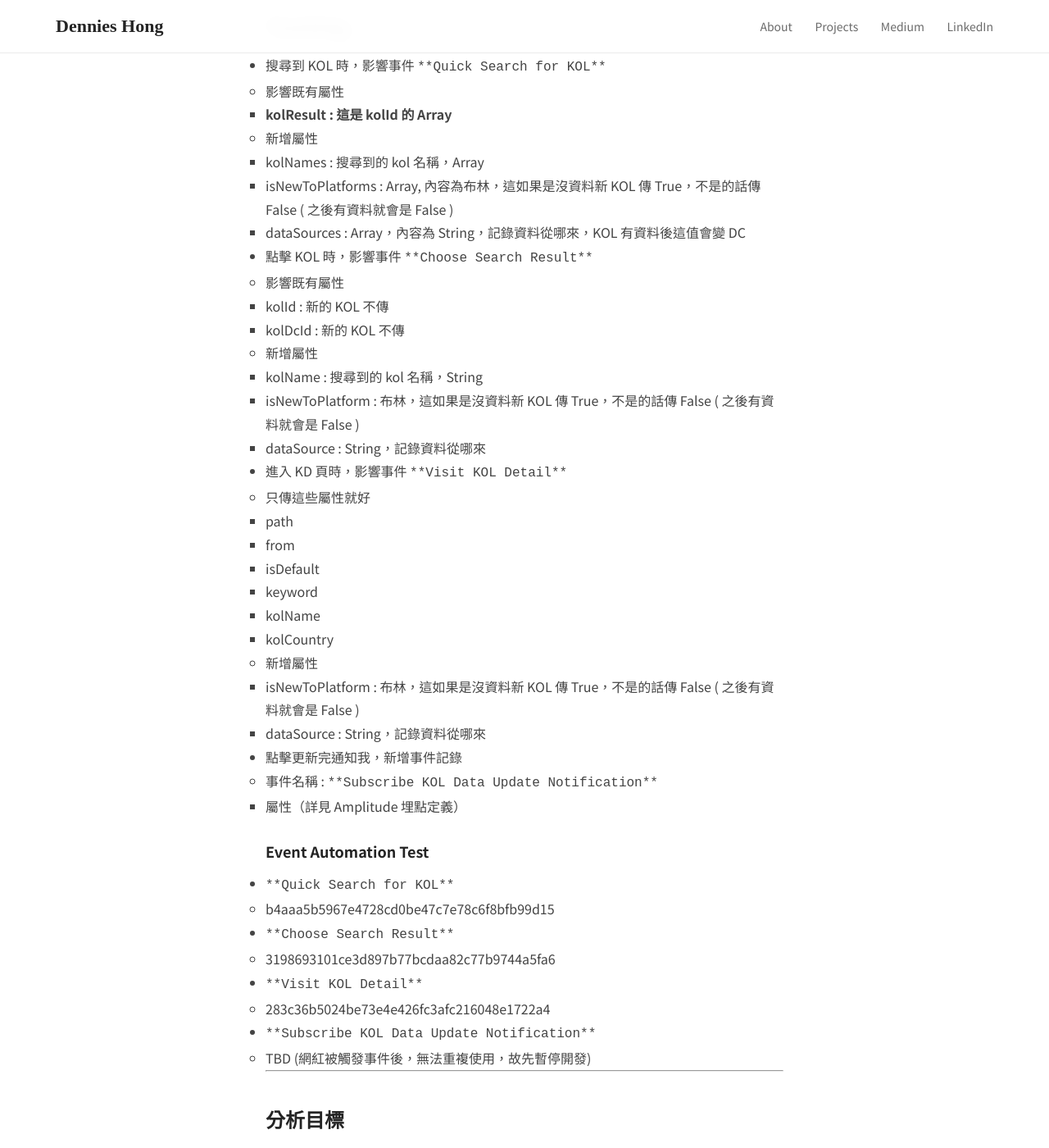
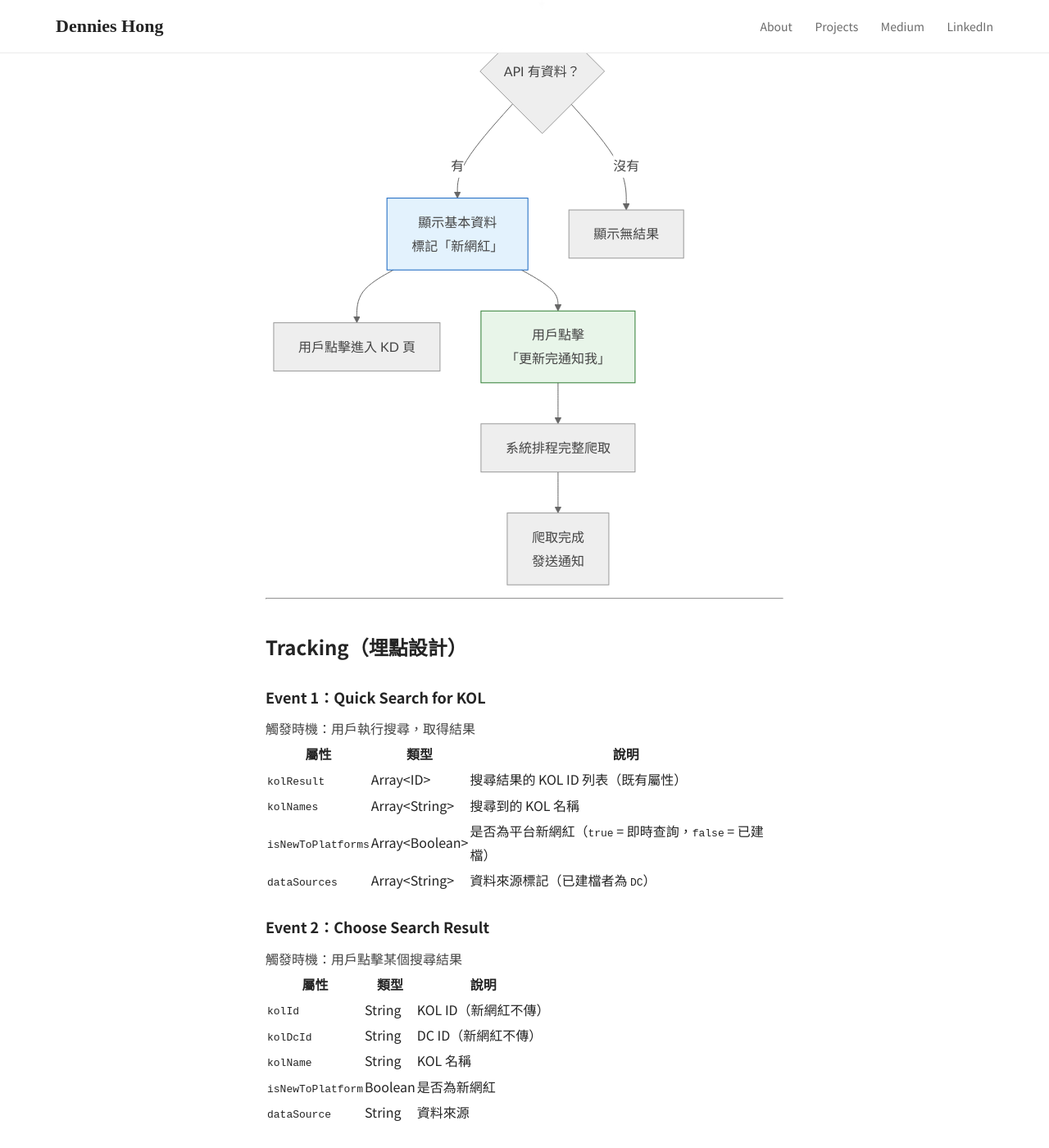
Before and after one commit to DforDennies/blog, a Jekyll site: the page built from specs/Feature-Spec-全球搜尋-脫敏版.md, in a window 1280 px wide and 1400 px high, scrolled down 1788 px. Shown: the whole window at 82% size. Built offline with Jekyll 4.4.1, drawn with Linux system fonts in a browser that asks for light colours; some of the changed text lies outside the part shown.

Commit message:
Rewrite Feature Spec: proper tables, Mermaid flow, remove internal refs and test hashes

```diff
--- a/specs/Feature-Spec-全球搜尋-脫敏版.md
+++ b/specs/Feature-Spec-全球搜尋-脫敏版.md
@@ -1,142 +1,130 @@
 ---
 layout: page
-title: "可以搜尋到全世界的網紅"
+title: "Feature Spec — 全球網紅搜尋"
 permalink: /specs/Feature-Spec-全球搜尋-脫敏版/
 ---
 
-# 可以搜尋到全世界的網紅
-
-> 產品：Platform K（KOL SaaS）
-> 類型：Feature Spec
-> 建立：2024-07-16
-> 最後編輯：2026-02-19
+> **產品**：KOL SaaS 平台
+> **類型**：Feature Specification
+> **日期**：2024-07
+> **狀態**：Shipped
 
 ---
 
-# Problem Alignment
+## Problem Alignment
 
-## Brief
+### Brief
 
-  世界各國造訪者會透過自己已知的網紅社群帳號，來測試這個平台
+世界各國的訪客會透過自己已知的網紅社群帳號來測試平台：
 
-  1. 是否至少可以找到
-  1. 且能分析該帳號
-  來判斷是否繼續用用看。如果連該活躍地區的網紅都找不到，也不會有其他試用。
+1. 能不能找到這個網紅？
+2. 能不能分析這個帳號？
 
-  這對於 country management 中 product team 想透過量化協助判斷是否進入單一市場，會是一個問題。
+如果連該地區的活躍網紅都搜不到，用戶不會繼續試用。這直接影響國際市場拓展的評估 — Product Team 需要量化判斷是否值得進入某個市場。
+
+### Goals
+
+讓使用者透過 Quick Search 找到**世界上任一網紅**，即使該網紅尚未存在於平台資料庫中。
+
+### 影響範圍確認
+
+| 維度 | 範圍 |
+|------|------|
+| 產品介面 | App、Landing Page、Admin、Chrome Extension |
+| 社群平台 | Instagram、YouTube、Facebook、TikTok、X |
+| 商業影響 | 不影響訂閱/購買流程 |
 
 ---
 
-## Goals & Success
+## Solution Alignment
 
-- 讓使用者可以透過 quick search 找到世界上任一網紅，就算他目前不在平台資料庫內
-Should we...
+### Acceptance Criteria
 
-- [ ] 是否有要新版介紹 tutorial
-- [ ] 確認影響範圍有哪些國家 workspace 或語言
-- [ ] 確認影響範圍有哪些平台，Landing、App、Chrome Extension、Admin
-- [ ] 確認影響範圍有哪些社群平台，IG, YT, FB, TikTok, X
-- [ ] 確認是否影響到線上訂閱或線下購買
-- [ ] 是否有寫埋點與確認用字
----
+功能部署於 **App / Landing / Admin / Chrome Extension** 四個入口。
 
-# Solution Alignment
+**Quick Search 調整**：
+- 輸入網紅名稱或帳號時，即時查詢外部資料源
+- 若平台無此網紅，從第三方 API 即時取得基本資料並回傳
+- 搜尋結果標示「新網紅」標記，區分已建檔 vs 即時查詢
 
-## Acceptance Criteria
+**搜尋結果頁調整**：
+- 即時取得的新網紅顯示可用數據（粉絲數、簡介、近期內容）
+- 提供「更新完通知我」按鈕，用戶可訂閱完整數據更新通知
 
-We empower features in **App / Landing / Admin / Chrome.** If you find something should also be in another place, please remind the PM for a better delivery quality.
+### Flow
 
-## Quick Search 的調整
+<div class="mermaid">
+graph TD
+    A[用戶輸入搜尋] --> B{平台資料庫<br/>有此網紅？}
+    B -->|有| C[顯示完整 KOL 資料]
+    B -->|沒有| D[查詢第三方 API]
+    D --> E{API 有資料？}
+    E -->|有| F[顯示基本資料<br/>標記「新網紅」]
+    E -->|沒有| G[顯示無結果]
+    F --> H[用戶點擊進入 KD 頁]
+    F --> I[用戶點擊<br/>「更新完通知我」]
+    I --> J[系統排程完整爬取]
+    J --> K[爬取完成<br/>發送通知]
 
-## 一般搜尋結果的調整
-
-更新回來要有哪些數據與資料
-
-<details><summary>請參考以下，和 Chrome extension 以及搜尋完一樣（自動建立收到回報的未建立網紅）</summary>
-
-  （詳見內部文件）
-
-</details>
-
-
+    style B fill:#fff3e0,stroke:#e65100
+    style F fill:#e3f2fd,stroke:#1565c0
+    style I fill:#e8f5e9,stroke:#2e7d32
+</div>
 
 ---
 
-## Flow / Wireframe
+## Tracking（埋點設計）
 
-[Wireframe: Global Influencer Retrieval]
+### Event 1：Quick Search for KOL
 
----
+> 觸發時機：用戶執行搜尋，取得結果
 
-## Mockup / Prototype
+| 屬性 | 類型 | 說明 |
+|------|------|------|
+| `kolResult` | Array\<ID\> | 搜尋結果的 KOL ID 列表（既有屬性） |
+| `kolNames` | Array\<String\> | 搜尋到的 KOL 名稱 |
+| `isNewToPlatforms` | Array\<Boolean\> | 是否為平台新網紅（`true` = 即時查詢，`false` = 已建檔） |
+| `dataSources` | Array\<String\> | 資料來源標記（已建檔者為 `DC`） |
 
-[Mockup]
+### Event 2：Choose Search Result
 
----
+> 觸發時機：用戶點擊某個搜尋結果
 
-## Tracking
+| 屬性 | 類型 | 說明 |
+|------|------|------|
+| `kolId` | String | KOL ID（新網紅不傳） |
+| `kolDcId` | String | DC ID（新網紅不傳） |
+| `kolName` | String | KOL 名稱 |
+| `isNewToPlatform` | Boolean | 是否為新網紅 |
+| `dataSource` | String | 資料來源 |
 
-- 搜尋到 KOL 時，影響事件 `**Quick Search for KOL**`
-  - 影響既有屬性
-    - **kolResult : 這是 kolId 的 Array**
-  - 新增屬性
-    - kolNames : 搜尋到的 kol 名稱，Array
-    - isNewToPlatforms : Array, 內容為布林，這如果是沒資料新 KOL 傳 True，不是的話傳 False ( 之後有資料就會是 False )
-    - dataSources : Array，內容為 String，記錄資料從哪來，KOL 有資料後這值會變 DC
+### Event 3：Visit KOL Detail
 
+> 觸發時機：用戶進入 KOL 詳細頁
 
-- 點擊 KOL 時，影響事件 `**Choose Search Result**`
-  - 影響既有屬性
-    - kolId : 新的 KOL 不傳
-    - kolDcId : 新的 KOL 不傳
-  - 新增屬性
-    - kolName : 搜尋到的 kol 名稱，String
-    - isNewToPlatform : 布林，這如果是沒資料新 KOL 傳 True，不是的話傳 False ( 之後有資料就會是 False )
-    - dataSource : String，記錄資料從哪來
+| 屬性 | 類型 | 說明 |
+|------|------|------|
+| `path` | String | 頁面路徑 |
+| `from` | String | 來源頁面 |
+| `kolName` | String | KOL 名稱 |
+| `kolCountry` | String | KOL 國家 |
+| `isNewToPlatform` | Boolean | 是否為新網紅 |
+| `dataSource` | String | 資料來源 |
 
+### Event 4：Subscribe KOL Data Update Notification
 
-- 進入 KD 頁時，影響事件 `**Visit KOL Detail**`
-  - 只傳這些屬性就好
-    - path
-    - from
-    - isDefault
-    - keyword
-    - kolName
-    - kolCountry
-  - 新增屬性
-    - isNewToPlatform : 布林，這如果是沒資料新 KOL 傳 True，不是的話傳 False ( 之後有資料就會是 False )
-    - dataSource : String，記錄資料從哪來
-
-
-- 點擊更新完通知我，新增事件記錄
-  - 事件名稱 : `**Subscribe KOL Data Update Notification**`
-    - 屬性（詳見 Amplitude 埋點定義）
-
-
-### Event Automation Test
-
-- `**Quick Search for KOL**`
-  - b4aaa5b5967e4728cd0be47c7e78c6f8bfb99d15
-- `**Choose Search Result**`
-  - 3198693101ce3d897b77bcdaa82c77b9744a5fa6
-- `**Visit KOL Detail**`
-  - 283c36b5024be73e4e426fc3afc216048e1722a4
-- `**Subscribe KOL Data Update Notification**`
-  - TBD (網紅被觸發事件後，無法重複使用，故先暫停開發)
+> 觸發時機：用戶點擊「更新完通知我」按鈕
+> 狀態：因觸發條件限制，暫停開發
 
 ---
 
 ## 分析目標
 
-1. 有多少人點擊按鈕
-1. 進入 KD 新舊 KOL 數量差異
-1. 點按鈕的轉化率，還可以切不同資料源
-1. 點按鈕的主要資料來源
+1. 有多少用戶點擊「更新完通知我」？
+2. 進入 KD 頁的新舊 KOL 數量差異
+3. 點擊按鈕的轉化率，可依資料來源切分
+4. 主要觸發的資料來源分佈
 
 ---
 
-# Reference
-
-- 競品費用評估文件
-- 內部討論文件
----
+*Dennies Hong — AI/ML Product Manager / 寫技術、寫產品、寫真實經歷。*
```
